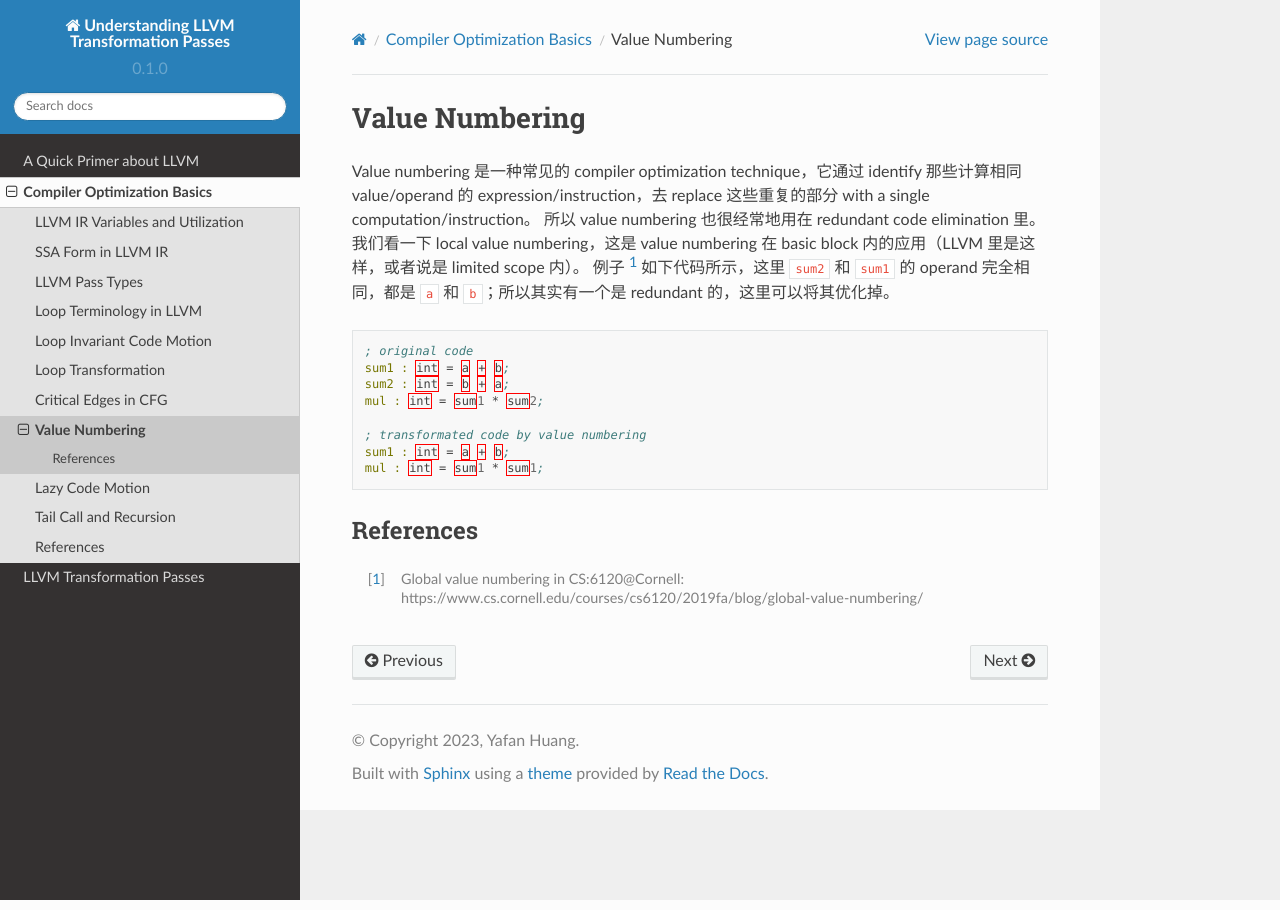
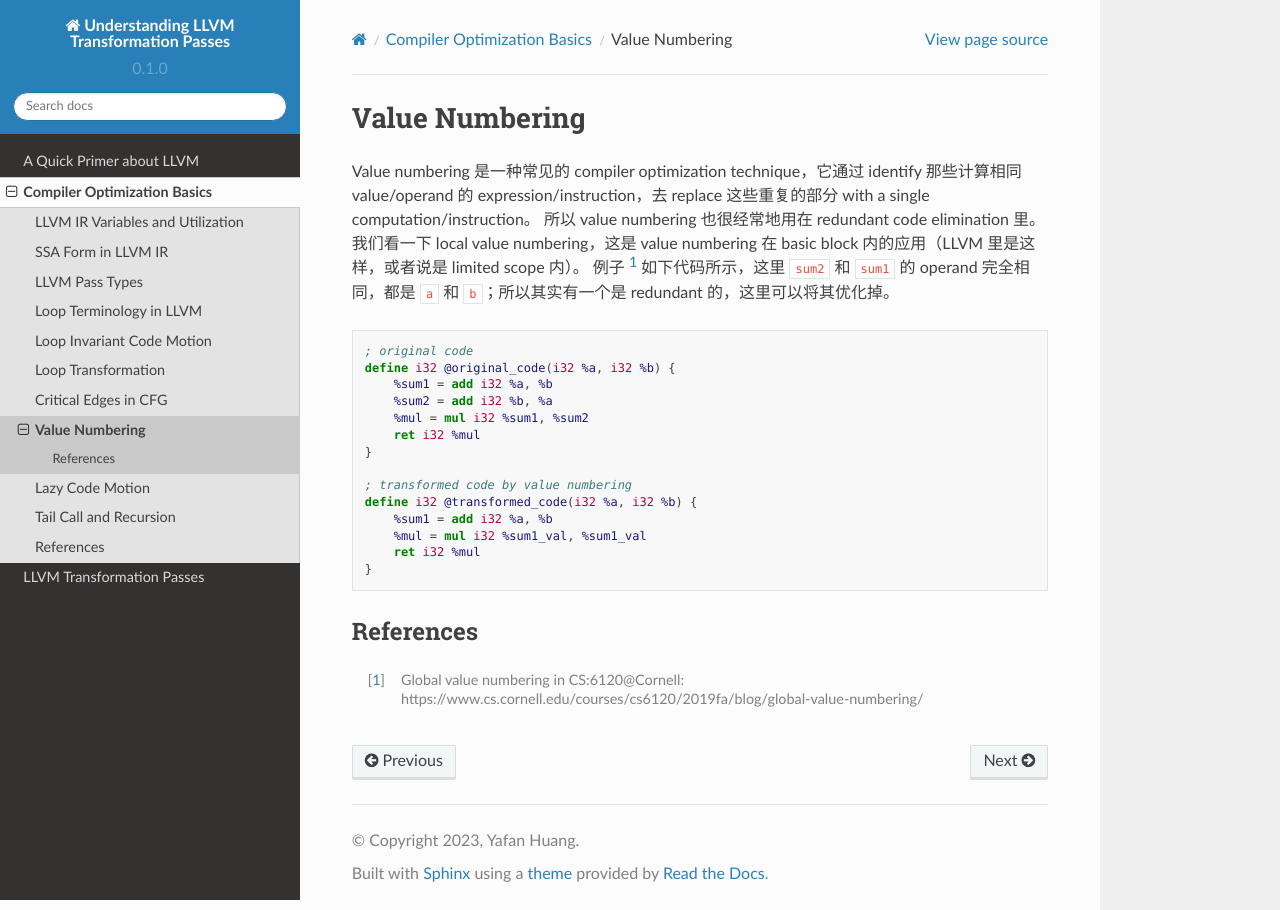
Before and after one commit to hyfshishen/understanding-llvm-transformation-passes, a Sphinx documentation site: the page built from docs/source/compiler-basics/value-numbering.rst, in a window 1280 px wide. Built offline with Sphinx 7.4.7 and the Read the Docs theme 2.0.0, drawn with Linux system fonts in a browser that asks for light colours.

Commit message:
updating

```diff
--- a/docs/source/compiler-basics/value-numbering.rst
+++ b/docs/source/compiler-basics/value-numbering.rst
@@ -9,13 +9,19 @@ Value numbering 是一种常见的 compiler optimization technique，它通过 i
 .. code-block:: llvm
 
     ; original code
-    sum1 : int = a + b;
-    sum2 : int = b + a;
-    mul : int = sum1 * sum2;
+    define i32 @original_code(i32 %a, i32 %b) {
+        %sum1 = add i32 %a, %b
+        %sum2 = add i32 %b, %a
+        %mul = mul i32 %sum1, %sum2
+        ret i32 %mul
+    }
 
-    ; transformated code by value numbering
-    sum1 : int = a + b;
-    mul : int = sum1 * sum1;
+    ; transformed code by value numbering
+    define i32 @transformed_code(i32 %a, i32 %b) {
+        %sum1 = add i32 %a, %b
+        %mul = mul i32 %sum1_val, %sum1_val
+        ret i32 %mul
+    }
 
 References
 --------
```
